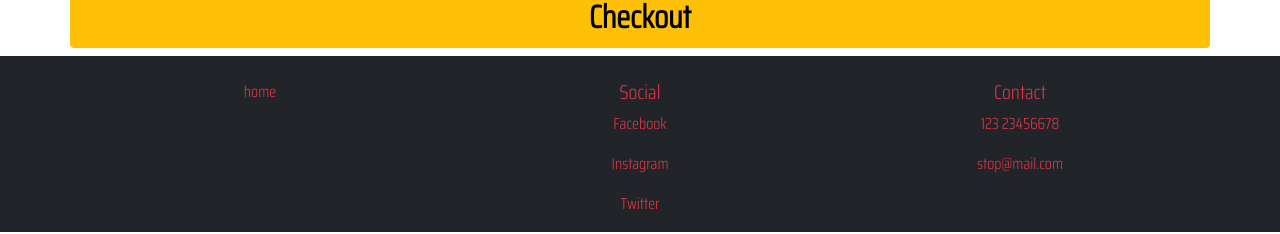
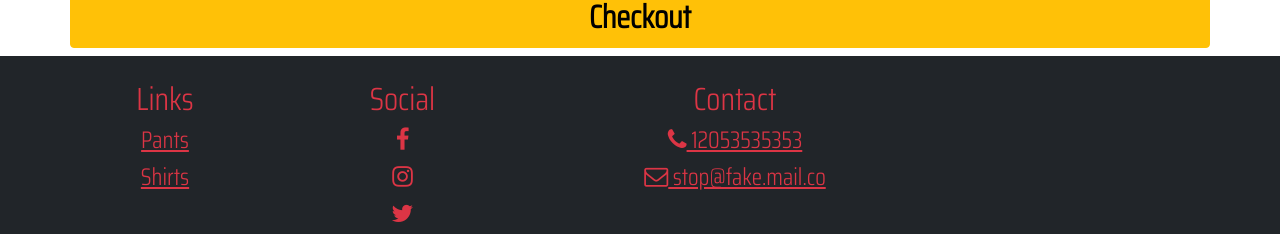
Before and after one commit to redmejia/stop, a React (Create React App) app: page /pro/shirts/shirt1/1 in a window 1280 px wide. Shown: the part 1320-1554 px from the top of the page. Built offline with nearby package versions, Linux system fonts and the light colour scheme.

Commit message:
add media link footer and navigation fix

```diff
--- a/package.json
+++ b/package.json
@@ -7,6 +7,7 @@
     "@testing-library/react": "^12.1.2",
     "@testing-library/user-event": "^13.5.0",
     "bootstrap": "^5.1.3",
+    "font-awesome": "^4.7.0",
     "react": "^17.0.2",
     "react-dom": "^17.0.2",
     "react-router-dom": "^5.2.0",
--- a/src/Components/Card.js
+++ b/src/Components/Card.js
@@ -5,7 +5,7 @@ import {
 
 import { Link } from "react-router-dom";
 
-function RederCard({ data, showButton, linkTo }) {
+const RenderCard = ({ data, showButton, linkTo }) => {
 	console.log(linkTo);
 	return (
 		<div>
@@ -26,7 +26,7 @@ function RederCard({ data, showButton, linkTo }) {
 						</Link>
 					</Card>
 					:
-					// link to is after clik link undefined
+					// link to is after click link undefined
 					<Card>
 						<CardImg top width="100%" src={data.image} alt="Cardimage cap" />
 						<CardBody>
@@ -45,11 +45,11 @@ function RederCard({ data, showButton, linkTo }) {
 	);
 }
 
-function Cards(props) {
+const Cards = (props) => {
 	const product = props.data.map(data => {
 		return (
 			<div className="col-md-4 col-lg-4 col-xl-4 my-2" key={data.id}>
-				<RederCard data={data} showButton={props.showButton} linkTo={props.linkTo} />
+				<RenderCard data={data} showButton={props.showButton} linkTo={props.linkTo} />
 			</div>
 		)
 	})
--- a/src/Components/Footer.js
+++ b/src/Components/Footer.js
@@ -1,22 +1,27 @@
-function Footer() {
+import { Link } from "react-router-dom";
+
+const Footer = () => {
 	return (
 		<>
 			<footer className="bg-dark mt-2">
 				<div className="container pt-4">
 					<div className="row text-danger">
-						<div className="col-sm-4 text-center">
-							<p>home</p>
+						<div className="col-4 col-sm-2  text-center">
+							<h2>Links</h2>
+							<h4><Link className="text-danger" to="/pants">Pants</Link></h4>
+							<h4><Link className="text-danger" to="/shirts">Shirts</Link></h4>
+
 						</div>
-						<div className="col-sm-4 text-center">
-							<h5>Social</h5>
-							<p>Facebook</p>
-							<p>Instagram</p>
-							<p>Twitter</p>
+						<div className="col-6 col-sm-3 text-center">
+							<h2>Social</h2>
+							<h4><a href="https://www.facebook.com"><i className="text-danger fa fa-facebook" /></a></h4>
+							<h4><a href="https://www.instagram.com"><i className="text-danger fa fa-instagram"></i></a></h4>
+							<h4><a href="https://www.twitter.com"><i className="text-danger fa fa-twitter"></i></a></h4>
 						</div>
-						<div className="col-sm-4 text-center">
-							<h5>Contact</h5>
-							<p>123 23456678</p>
-							<p>stop@mail.com</p>
+						<div className=" col-sm-4 text-center">
+							<h2>Contact</h2>
+							<h4><a className="text-danger" href="tel:+12053535353"><i className="fa fa-phone" /> 12053535353 </a></h4>
+							<h4><a className="text-danger" href="mailto:stop@fake.mail.co"><i className="fa fa-envelope-o" /> stop@fake.mail.co  </a> </h4>
 						</div>
 					</div>
 				</div>
--- a/src/index.js
+++ b/src/index.js
@@ -1,6 +1,7 @@
 import React from 'react';
 import ReactDOM from 'react-dom';
 import 'bootstrap/dist/css/bootstrap.min.css';
+import 'font-awesome/css/font-awesome.css'
 import './index.css';
 import App from './App';
 import reportWebVitals from './reportWebVitals';
```
Also changed, not shown: 1 other file (tests, documents, lock files or other folders).
